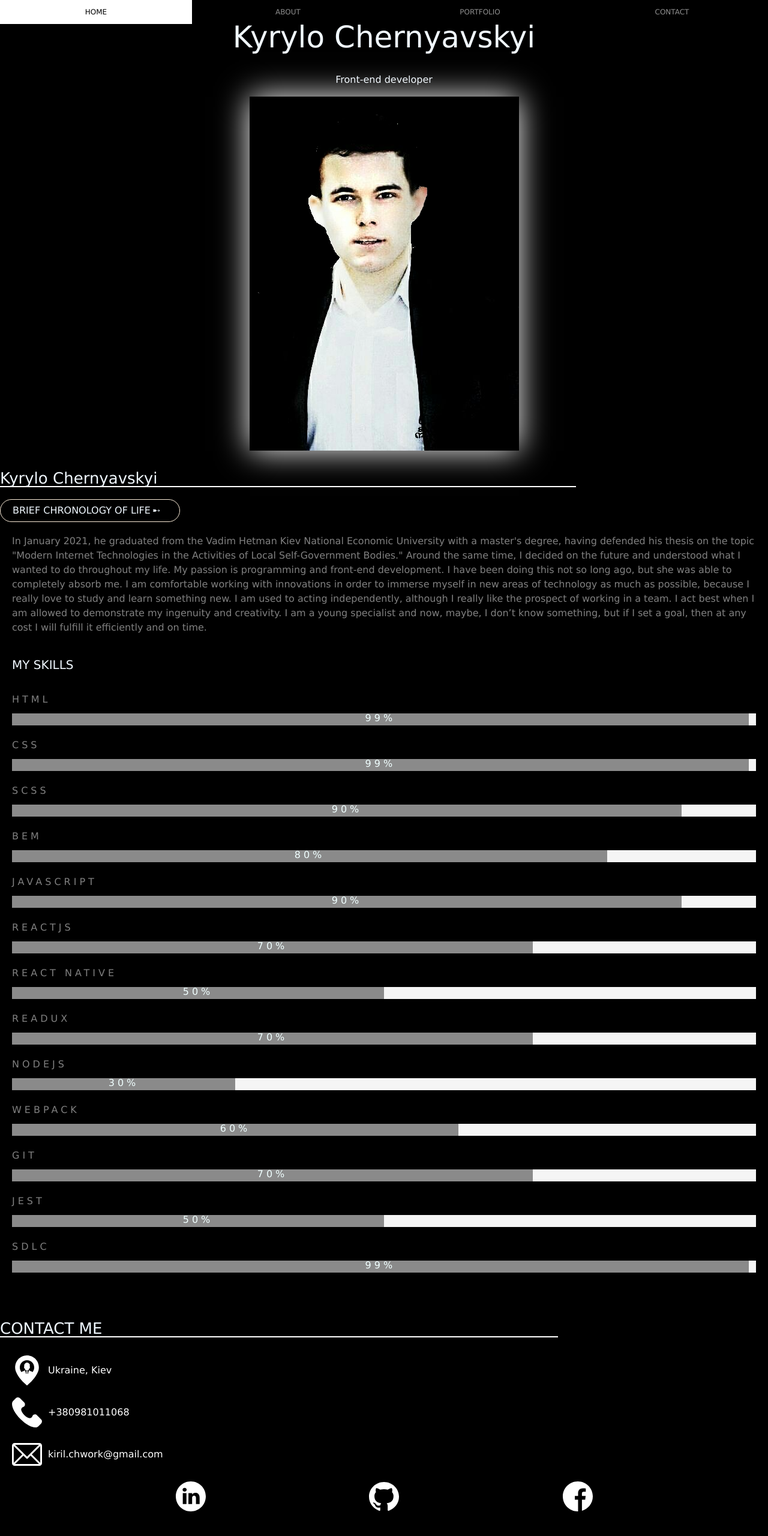
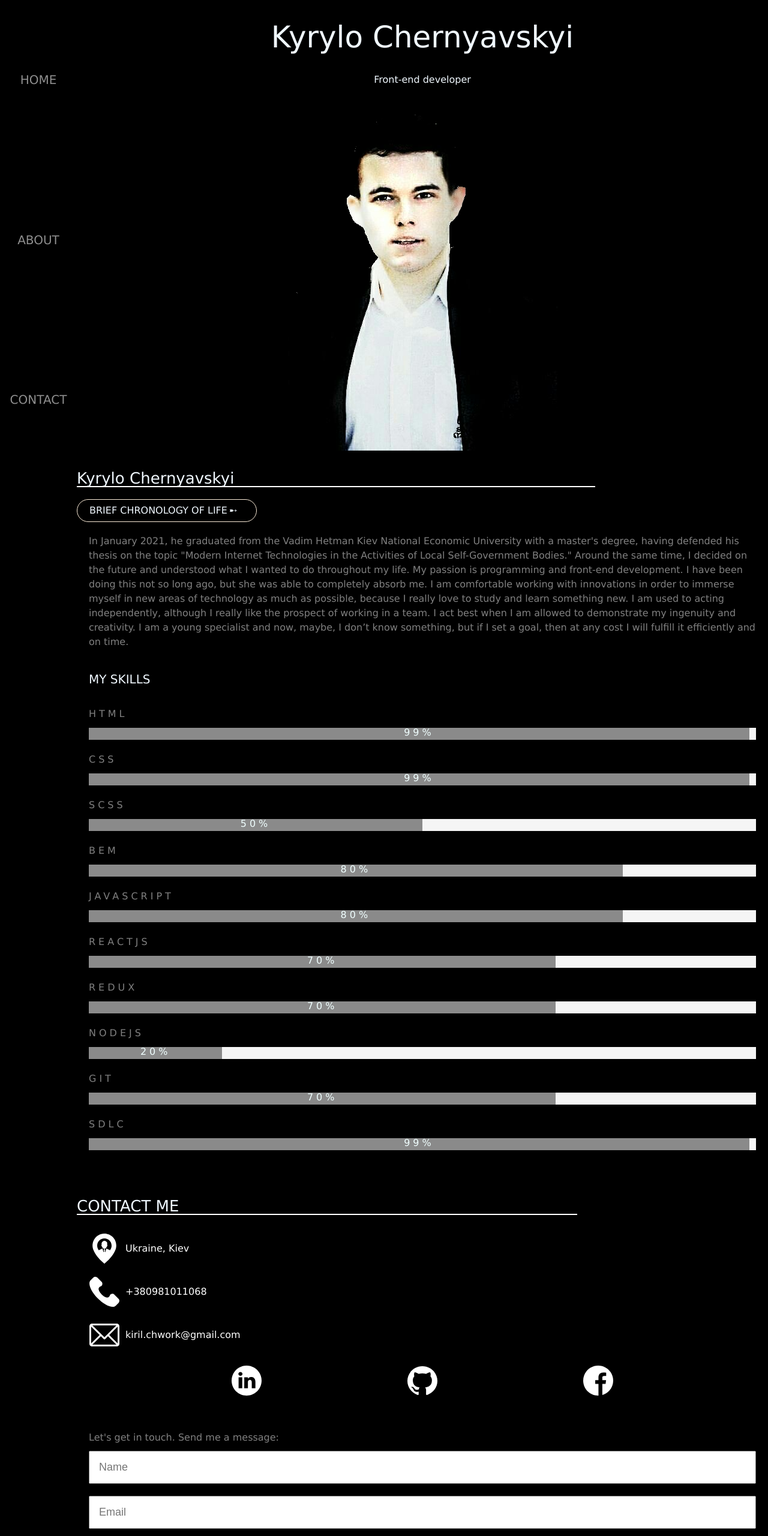
Before and after one commit to kirill-chern/my-cv, a plain HTML site: page index.html in a window 1280 px wide. Shown: the top 2560 px of the page at 60% size. Drawn offline with nearby package versions, Linux system fonts and the light colour scheme.

Commit message:
creation adaptive layout, add some animations and transitions

```diff
--- a/index.html
+++ b/index.html
@@ -4,7 +4,7 @@
     <meta charset="UTF-8" />
     <meta name="viewport" content="width=device-width, initial-scale=1.0" />
     <title>Document</title>
-    <link rel="stylesheet" href="/style.css" />
+    <link rel="stylesheet" href="./style.css" />
   </head>
   <body>
     <div class="wrapper">
@@ -13,7 +13,6 @@
           <ul class="nav-list">
             <li class="nav-list__item"><a href="#home">home</a></li>
             <li class="nav-list__item"><a href="#about">about</a></li>
-            <li class="nav-list__item"><a href="#portfolio">portfolio</a></li>
             <li class="nav-list__item"><a href="#contact">contact</a></li>
           </ul>
         </nav>
@@ -65,7 +64,7 @@
             <div class="about-section-skills-list">
               <h3 style="text-transform:uppercase">My skills</h3>
               <div class="about-section-skills-list__item">
-                <div class="about-section-skills-list__title">HTML</div>
+                <div class="about-section-skills-list__title">html</div>
                 <div class="about-section-skills-list__level"><div style="width: 99%;">99%</div></div>
              </div>
               <div class="about-section-skills-list__item">
@@ -74,7 +73,7 @@
              </div>
               <div class="about-section-skills-list__item">
                 <div class="about-section-skills-list__title">scss</div>
-                <div class="about-section-skills-list__level"><div style="width: 90%;">90%</div></div>
+                <div class="about-section-skills-list__level"><div style="width: 50%;">50%</div></div>
              </div>
               <div class="about-section-skills-list__item">
                 <div class="about-section-skills-list__title">bem</div>
@@ -82,35 +81,23 @@
              </div>
               <div class="about-section-skills-list__item">
                 <div class="about-section-skills-list__title">javascript</div>
-                <div class="about-section-skills-list__level"><div style="width: 90%;">90%</div></div>
+                <div class="about-section-skills-list__level"><div style="width: 80%;">80%</div></div>
              </div>
               <div class="about-section-skills-list__item">
                 <div class="about-section-skills-list__title">reactjs</div>
                 <div class="about-section-skills-list__level"><div style="width: 70%;">70%</div></div>
              </div>
               <div class="about-section-skills-list__item">
-                <div class="about-section-skills-list__title">react native</div>
-                <div class="about-section-skills-list__level"><div  style="width: 50%;">50%</div></div>
-             </div>
-              <div class="about-section-skills-list__item">
-                <div class="about-section-skills-list__title">readux</div>
+                <div class="about-section-skills-list__title">redux</div>
                 <div class="about-section-skills-list__level"><div style="width: 70%;">70%</div></div>
              </div>
               <div class="about-section-skills-list__item">
                 <div class="about-section-skills-list__title">nodejs</div>
-                <div class="about-section-skills-list__level"><div style="width: 30%;">30%</div></div>
-             </div>
-              <div class="about-section-skills-list__item">
-                <div class="about-section-skills-list__title">webpack</div>
-                <div class="about-section-skills-list__level"><div style="width: 60%;">60%</div></div>
+                <div class="about-section-skills-list__level"><div style="width: 20%;">20%</div></div>
              </div>
               <div class="about-section-skills-list__item">
                 <div class="about-section-skills-list__title">git</div>
                 <div class="about-section-skills-list__level"><div style="width: 70%;">70%</div></div>
-             </div>
-              <div class="about-section-skills-list__item">
-                <div class="about-section-skills-list__title">jest</div>
-                <div class="about-section-skills-list__level"><div style="width: 50%;">50%</div></div>
              </div>
               <div class="about-section-skills-list__item">
                 <div class="about-section-skills-list__title">sdlc</div>
@@ -147,12 +134,15 @@
         <div class="social-media">
           <a target="_blank" href="https://www.linkedin.com/in/kyryll-chernyavskyi-77035715a/" class="social-media__item">
             <img src="/img/icons/04.svg" alt="Linkedin">
+            <span class="social-media__tooltip">linkedin</span>
           </a>
           <a target="_blank" href="https://github.com/kirill-chern" class="social-media__item">
             <img src="/img/icons/05.svg" alt="GitHub">
+            <span class="social-media__tooltip">github</span>
           </a>
           <a target="_blank" href="https://www.facebook.com/kyryll.chernyavskyi/" class="social-media__item">
             <img src="/img/icons/06.svg" alt="Facebook">
+            <span class="social-media__tooltip">facebook</span>
           </a>
         </div>
         <p style="color: gray; line-height: 1.5; margin-bottom: 10px;">Let's get in touch. Send me a message:</p>
@@ -166,6 +156,6 @@
       </footer>
     </div>
     <script src="https://ajax.googleapis.com/ajax/libs/jquery/3.5.1/jquery.min.js"></script>
-    <script src="/script.js"></script>
+    <script src="./script.js"></script>
   </body>
 </html>
--- a/script.js
+++ b/script.js
@@ -3,4 +3,10 @@ $( function() {
         $(this).toggleClass("visible");
         $( ".about-section__chronology-list" ).toggle(400);
     } );
+    $("nav").on("click","a", function (event) {
+        event.preventDefault();
+        let id = $(this).attr('href'),
+        top = $(id).offset().top;
+        $('body,html').animate({scrollTop: top}, 1000);
+    });
 } );
--- a/style.css
+++ b/style.css
@@ -149,7 +149,7 @@ table {
   height: 100%;
 }
 .nav-list__item {
-  flex: 0 0 25%;
+  flex: 0 0 33.3%;
 }
 .nav-list__item a {
   color: rgba(255, 255, 255, 0.562);
@@ -161,6 +161,7 @@ table {
   height: 100%;
   text-transform: uppercase;
   font-size: 12px;
+  transition: 1s;
 }
 .nav-list__item a:hover,
 .nav-list__item a.active {
@@ -182,7 +183,29 @@ table {
 .header__main-image img {
   max-width: 100%;
   height: auto;
+  transition: 1s;
+}
+.header__main-image img:hover {
   box-shadow: 0 0 50px white;
+}
+@media screen and (min-width: 767px) {
+  .wrapper {
+    padding-left: 10vw;
+  }
+  .nav-list {
+    flex-direction: column;
+  }
+  .nav {
+    height: 100vh;
+    width: 10vw;
+  }
+  .nav-list__item {
+    display: inline-block;
+  }
+  .nav-list__item a {
+    font-size: 20px;
+    border-radius: 10px;
+  }
 }
 /* about-section */
 .about-section {
@@ -284,6 +307,12 @@ table {
 }
 .contact-list__item {
   margin-bottom: 20px;
+  border: 1px solid transparent;
+  transition: 0.5s;
+  border-radius: 30px;
+}
+.contact-list__item:hover {
+  border: 1px solid white;
 }
 .contact-list__item a {
   display: flex;
@@ -304,6 +333,28 @@ table {
 .social-media a img {
   width: 50px;
 }
+.social-media__item {
+  position: relative;
+  border: 5px solid transparent;
+  border-radius: 50%;
+  transition: 0.5s;
+}
+.social-media__tooltip {
+  position: absolute;
+  top: 110%;
+  opacity: 0;
+  left: 50%;
+  transform: translate(-50%);
+  color: whitesmoke;
+  text-transform: capitalize;
+  transition: 1s;
+}
+.social-media__item:hover {
+  border: 5px solid wheat;
+}
+.social-media__item:hover .social-media__tooltip  {
+  opacity: 1;
+}
 .feedback {}
 .feedback input[type="text"]{
   display: block;
@@ -323,7 +374,12 @@ table {
 .feedback input[type="submit"] {
   font-size: 20px;
   background-color: blue;
+  opacity: 0.8;
   color: aliceblue;
   border: none;
   padding: 20px;
+  transition: 0.5s;
 }
+.feedback input[type="submit"]:hover {
+  opacity: 1;
+}
```
Also changed, not shown: 1.png (deleted), 2 other files.
